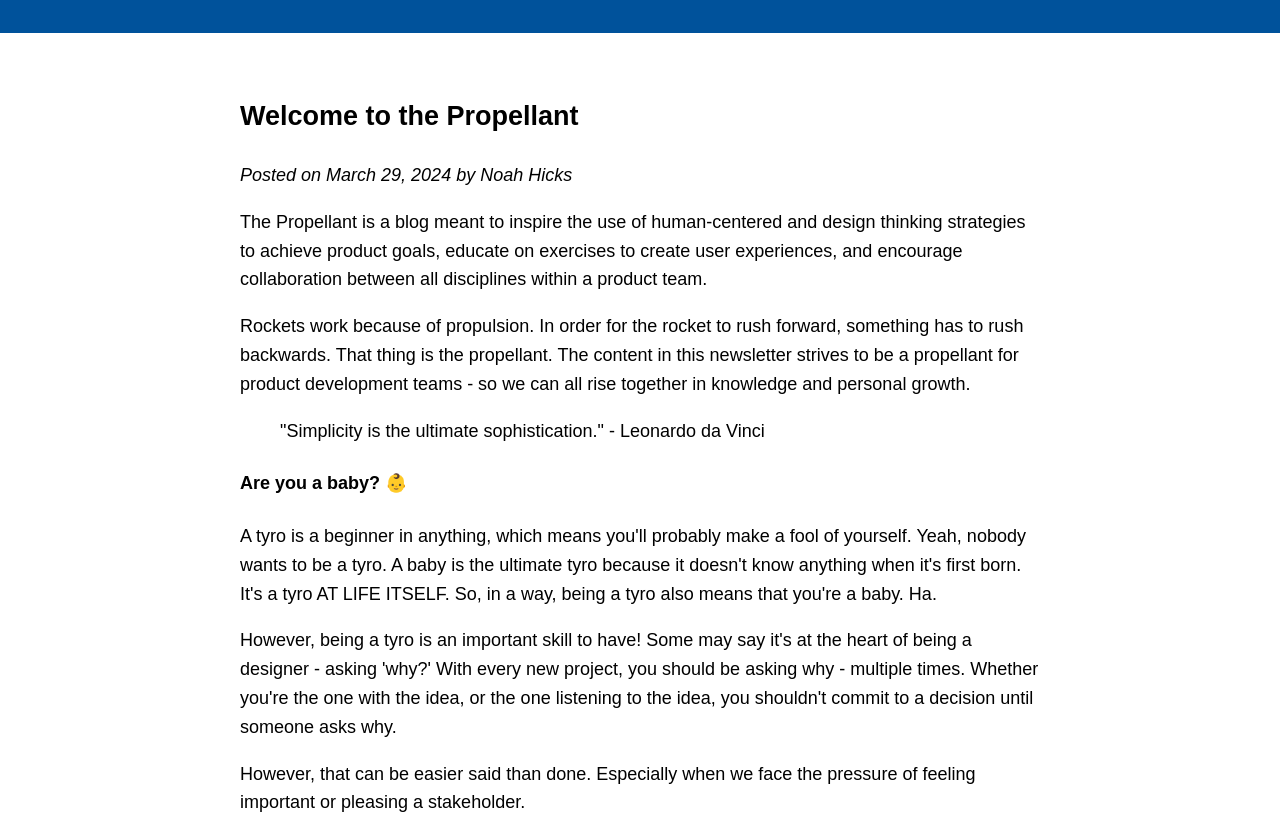
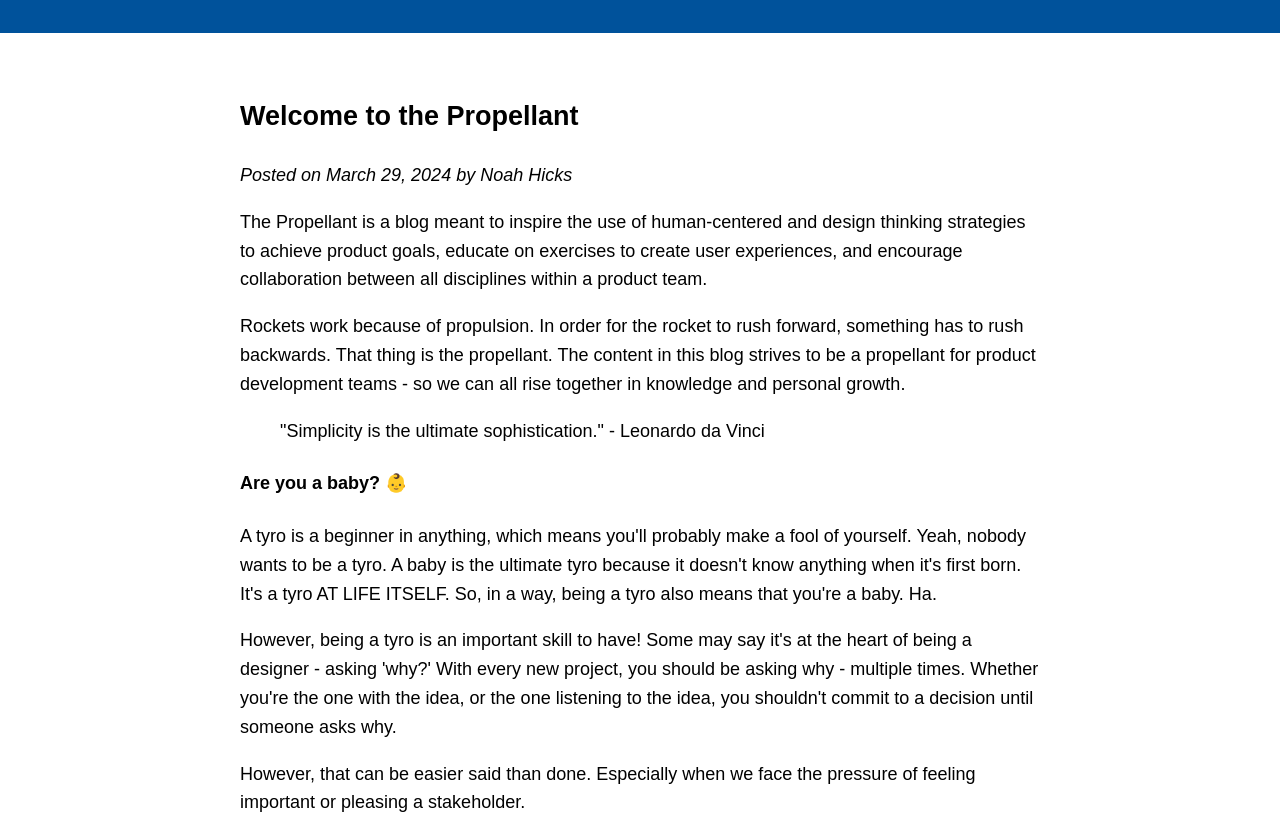
Before and after one commit to hickles/blogpost, a plain HTML site: page index.html in a window 1280 px wide. Shown: the part 99-931 px from the top of the page. Drawn offline with Linux system fonts and the light colour scheme; grey boxes are pictures that could not be loaded.

Commit message:
Update index.html

```diff
--- a/index.html
+++ b/index.html
@@ -18,7 +18,7 @@
                 <p><i>Posted on March 29, 2024 by Noah Hicks</i></p>
             <section>
                 <p>The Propellant is a blog meant to inspire the use of human-centered and design thinking strategies to achieve product goals, educate on exercises to create user experiences, and encourage collaboration between all disciplines within a product team. </p>
-              <p>Rockets work because of propulsion. In order for the rocket to rush forward, something has to rush backwards. That thing is the propellant. The content in this newsletter strives to be a propellant for product development teams - so we can all rise together in knowledge and personal growth. </p>
+              <p>Rockets work because of propulsion. In order for the rocket to rush forward, something has to rush backwards. That thing is the propellant. The content in this blog strives to be a propellant for product development teams - so we can all rise together in knowledge and personal growth. </p>
         <blockquote>
         <p>"Simplicity is the ultimate sophistication." - Leonardo da Vinci</p>
         </blockquote>
```
